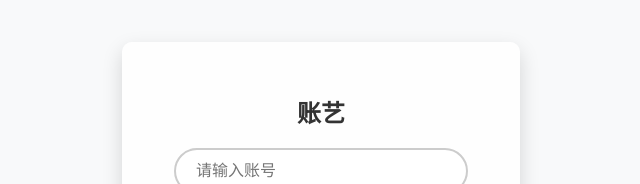
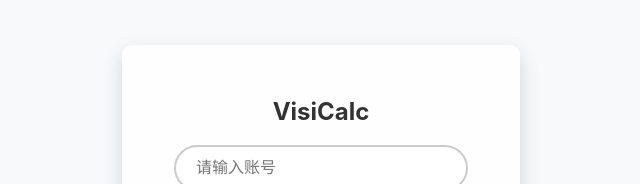
Before and after one commit to ZDYSJ/ZDYSJ.github.io, a plain HTML site: page index.html in a window 1280 px wide. Shown: the part 199-383 px from the top of the page, without its empty margins (319-959 px from the left). Drawn offline with nearby package versions, Linux system fonts and the light colour scheme.

Commit message:
Update index.html

```diff
--- a/index.html
+++ b/index.html
@@ -3,7 +3,7 @@
 <head>
   <meta charset="UTF-8">
   <meta name="viewport" content="width=device-width, initial-scale=1.0">
-  <title>账艺</title>
+  <title>VisiCalc</title>
   <link rel="stylesheet" href="styles.css">
   <link rel="stylesheet"
         href="https://cdnjs.cloudflare.com/ajax/libs/font-awesome/6.0.0-beta3/css/all.min.css">
@@ -17,7 +17,7 @@
   <!-- 登录层 -->
   <div id="password-layer">
     <div class="password-box">
-      <h2 class="password-title">账艺</h2>
+      <h2 class="password-title">VisiCalc</h2>
       <div class="input-wrapper">
         <input type="text" id="username-input" placeholder="请输入账号">
       </div>
```
